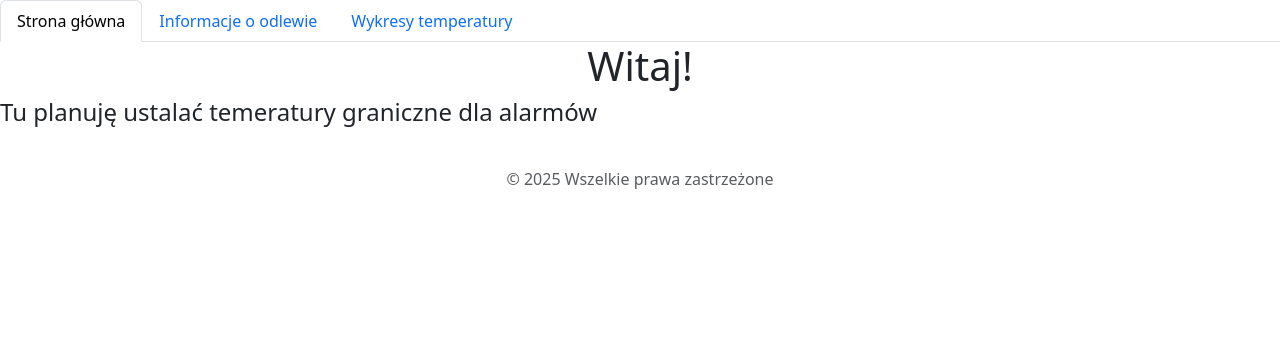
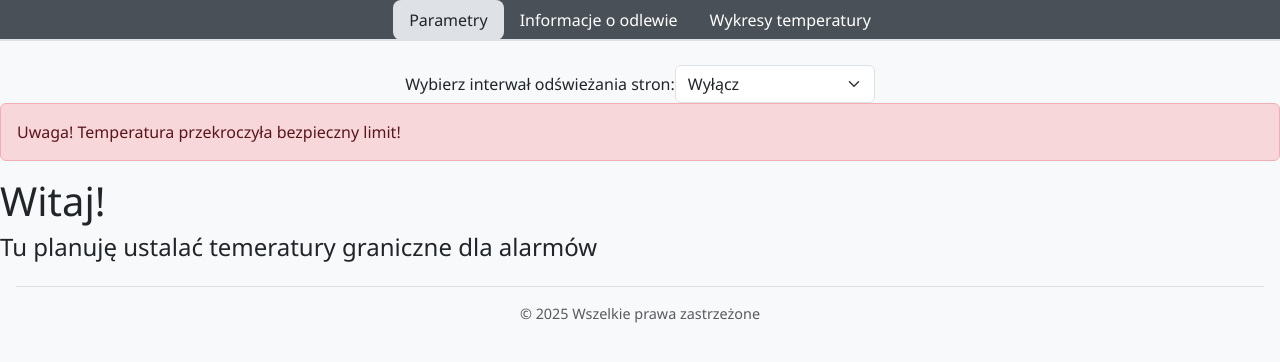
Before and after one commit to Bohdansuskyi/control_process, a Django app: page / in a window 1280 px wide. Shown: the top 362 px of the page. Run offline with Django 4.2, Linux system fonts and the light colour scheme.

Commit message:
add alert, change style

```diff
--- a/project/app/static/app/css/style.css
+++ b/project/app/static/app/css/style.css
@@ -1,4 +1,57 @@
 
-h1 {
-    text-align: center;
+body {
+    background-color: #f8f9fa;
+    font-family: 'Segoe UI', Tahoma, Geneva, Verdana, sans-serif;
+    }
+
+    .nav-tabs {
+        border-bottom: 2px solid #dee2e6;
+        background-color: #495057; /* szare tło nav-tabs */
+    }
+
+    .nav-tabs .nav-link {
+        color: #ffffff; /* jasny tekst na ciemnym tle */
+        transition: all 0.3s ease-in-out;
+        font-weight: 500;
+        border: none;
+    }
+
+    .nav-tabs .nav-link:hover {
+        color: #0d6efd; /* niebieski tekst po najechaniu */
+        background-color: #e9ecef; /* jasne tło po najechaniu */
+        border-radius: 0.5rem;
+    }
+
+    .nav-tabs .nav-link.active {
+        color: #212529; /* ciemny tekst */
+        background-color: #dee2e6; /* jasne tło dla aktywnego */
+        border-radius: 0.5rem;
+        border: none;
+    }
+
+footer {
+    border-top: 1px solid #dee2e6;
+    margin-top: 4rem;
+    color: #6c757d;
+    font-size: 0.9rem;
+    }
+
+.container {
+    max-width: 100%;
+    padding-left: 1rem;
+    padding-right: 1rem;
+    margin-left: auto;
+    margin-right: auto;
+    box-sizing: border-box;
 }
+
+/* sla select czasu odświeżania  */
+.small-select {
+    width: 200px;
+}
+
+.container.mt-4 {
+    display: flex;
+    justify-content: center;
+    align-items: center;
+}
--- /dev/null
+++ b/project/app/static/app/js/script.js
@@ -0,0 +1,46 @@
+// skrypt alarmu przekroczenia limitów temperatury
+let temperatura = 85;
+        let limit = 80;
+
+        function Temperature_check(temp) {
+            const alertBox = document.getElementById('alertBox');
+            if (temp > limit) {
+                alertBox.classList.remove('d-none');
+            } else {
+                alertBox.classList.add('d-none');
+            }
+        }
+
+Temperature_check(temperatura);
+
+// skrypt odświeżania stron
+let refreshTimer = null;
+        const select = document.getElementById('refreshInterval');
+
+        // Wczytanie zapisanego interwału z localStorage
+        const savedInterval = localStorage.getItem('refreshInterval');
+        if (savedInterval) {
+            select.value = savedInterval;
+            startTimer(parseInt(savedInterval));
+        }
+
+        select.addEventListener('change', function() {
+            if (refreshTimer) {
+                clearInterval(refreshTimer);
+            }
+
+            const interval = parseInt(this.value);
+
+            // Zapisz wybraną wartość do localStorage
+            localStorage.setItem('refreshInterval', interval);
+
+            startTimer(interval);
+        });
+
+        function startTimer(interval) {
+            if (interval > 0) {
+                refreshTimer = setInterval(() => {
+                    location.reload();
+                }, interval);
+            }
+        }
--- a/project/app/templates/app/base.html
+++ b/project/app/templates/app/base.html
@@ -10,9 +10,9 @@
     <link rel="stylesheet" href="{% static 'app/css/style.css' %}">
   </head>
   <body>
-    <ul class="nav nav-tabs">
+    <ul class="nav nav-tabs justify-content-center">
         <li class="nav-item">
-            <a class="nav-link {% if request.path == '/' %}active{% endif %}" href="{% url 'index' %}">Strona główna</a>
+            <a class="nav-link {% if request.path == '/' %}active{% endif %}" href="{% url 'index' %}">Parametry</a>
         </li>
         <li class="nav-item">
             <a class="nav-link {% if request.path == '/info/' %}active{% endif %}" href="{% url 'info' %}">Informacje o odlewie</a>
@@ -22,6 +22,19 @@
         </li>
     </ul>
 
+    <div class="container mt-4">
+      <label for="refreshInterval">Wybierz interwał odświeżania stron:</label>
+      <select class="form-select small-select" id="refreshInterval">
+          <option value="0">Wyłącz</option>
+          <option value="5000">Co 5 sekund</option>
+          <option value="10000">Co 10 sekund</option>
+          <option value="60000">Co 1 minuta</option>
+      </select>
+  </div>
+
+    <div id="alertBox" class="alert alert-danger d-none" role="alert">
+      Uwaga! Temperatura przekroczyła bezpieczny limit!
+    </div>
 
     {% block content %}
     {% endblock %}
@@ -34,5 +47,7 @@
 
     <!-- bootstrap js-->
     <script src="https://cdn.jsdelivr.net/npm/bootstrap@5.3.3/dist/js/bootstrap.bundle.min.js" integrity="sha384-YvpcrYf0tY3lHB60NNkmXc5s9fDVZLESaAA55NDzOxhy9GkcIdslK1eN7N6jIeHz" crossorigin="anonymous"></script>
+    <!-- własny js-->
+    <script src="{% static 'app/js/script.js' %}"></script>
 </body>
 </html>
```
Also changed, not shown: project/app/static/app/css/charts.css (added), project/app/static/app/css/info.css (added).
